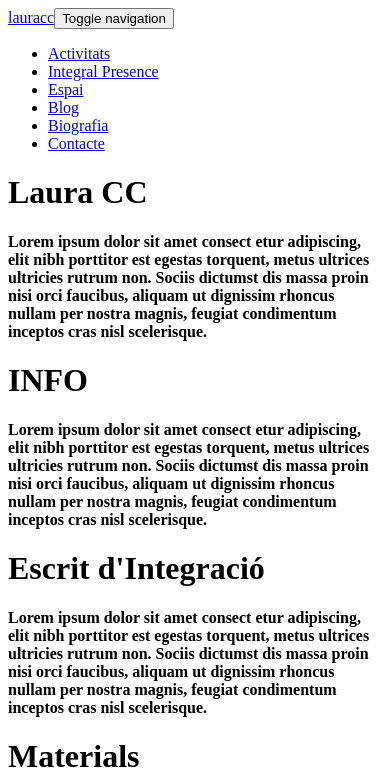
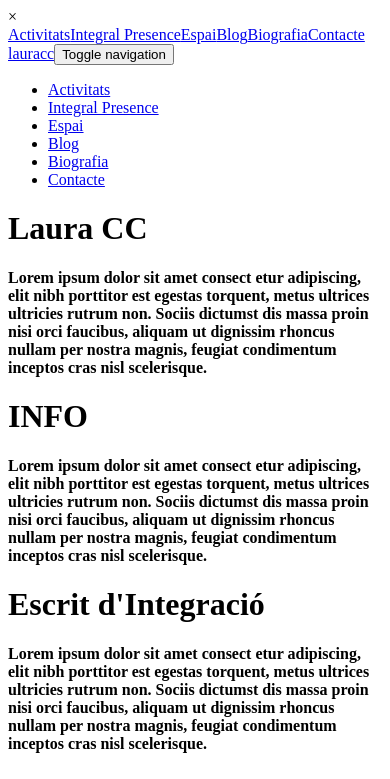
Before and after one commit to germanlizondo/lauracc, a Vue app: page /#/ in a window 390 px wide. Shown: the top 779 px of the page. Built offline with nearby package versions, Linux system fonts and the light colour scheme; the HTML template or start-up script is replaced by a standard one.

Commit message:
version sidenav

```diff
--- a/src/app/components/app.vue
+++ b/src/app/components/app.vue
@@ -1,9 +1,27 @@
 <template>
     <div>
-        <nav class="navbar navbar-expand-lg navbar-light bg-light fixed-top">
+  <nav id="mySidenav" class=" sidenav ">
+
+  <div class="container text-right close_x">
+  <a class="closebtn" onclick="closeNav()">&times;</a>
+
+  </div>
+<div class="text-center container texto_sidenav">
+        <a  onclick="closeNav()" class="nav-link" ><router-link :to="{ name: 'activitats'}">Activitats</router-link></a>
+
+
+        <a  onclick="closeNav()" class="nav-link"><router-link :to="{ name: 'ip'}">Integral Presence</router-link></a>
+        <a  onclick="closeNav()" class="nav-link"><router-link :to="{ name: 'espai'}">Espai</router-link></a>
+        <a  onclick="closeNav()" class="nav-link" ><router-link :to="{ name: 'blog'}">Blog</router-link></a>
+                <a  onclick="closeNav()" class="nav-link" ><router-link :to="{ name: 'biografia'}">Biografia</router-link></a>
+        <a  onclick="closeNav()" class="nav-link"><router-link :to="{ name: 'contacte'}">Contacte</router-link></a>
+</div>
+</nav>
+
+        <nav id="navbar" class="navbar navbar-expand-lg navbar-light bg-light fixed-top">
           <div class="container">
   <a class="navbar-brand" ><router-link :to="{ name: 'home'}">lauracc</router-link></a>
-  <button class="navbar-toggler" type="button" data-toggle="collapse" data-target="#navbarSupportedContent" aria-controls="navbarSupportedContent" aria-expanded="false" aria-label="Toggle navigation">
+  <button class="navbar-toggler" type="button" onclick="openNav()" data-toggle="collapse" data-target="#navbarSupportedContent" aria-controls="navbarSupportedContent" aria-expanded="false" aria-label="Toggle navigation">
     <span class="icon-bar top-bar"></span>
           <span class="icon-bar middle-bar"></span>
           <span class="icon-bar bottom-bar"></span>
--- a/src/app/components/blog.vue
+++ b/src/app/components/blog.vue
@@ -82,6 +82,8 @@
 
 
 
+
+
 </div>
         </div>
         </div>
--- a/src/public/style.css
+++ b/src/public/style.css
@@ -4,6 +4,13 @@ body{
 .page{
 
 
+}
+
+
+.card-body{
+    margin: 0;
+    padding: 0;
+    padding-top:1em;
 }
 
 .col-lg-4{
@@ -17,6 +24,8 @@ body{
     width: 18rem;
 }
 
+
+
 @media only screen and (max-width: 768px) {
 
 .card{
@@ -24,9 +33,75 @@ body{
 }
 }
 
+
+
 .img-fluid{
     border:none;
 }
+
+
+/* BOTON NAVBAR RESPONSIVE */
+
+@media only screen and (min-width: 992px) {
+
+    .navbar-collapse{
+        display: none;
+    }
+    .sidenav {
+        display: none;
+      }
+
+
+        }
+@media only screen and (max-width: 992px) {
+
+    .nav-no{
+        visibility: hidden;
+      opacity: 0;
+      transition: visibility 0s, opacity 0s linear;
+
+    }
+
+.navbar-collapse{
+    display: none;
+}
+.sidenav {
+    height: 100%;
+    width: 0;
+    position: fixed;
+    z-index: 1;
+    top: 0;
+    left: 0;
+    background-color: white;
+    overflow-x: hidden;
+    transition: 0.5s;
+    padding-top: 5em;
+}
+.close_x{
+    font-size: 50px;
+
+}
+.texto_sidenav a {
+
+    text-decoration: none;
+    font-size: 50px;
+    color: black;
+    display: block;
+    transition: 0.3s;
+}
+
+.sidenav a:hover {
+    color: #f1f1f1;
+}
+
+
+    }
+
+
+
+
+/* IMAGE HOVER */
+
 /* NAVBAR */
 
 
```
Also changed, not shown: src/public/index.html (+12 -0 lines), src/public/bundle.js.
